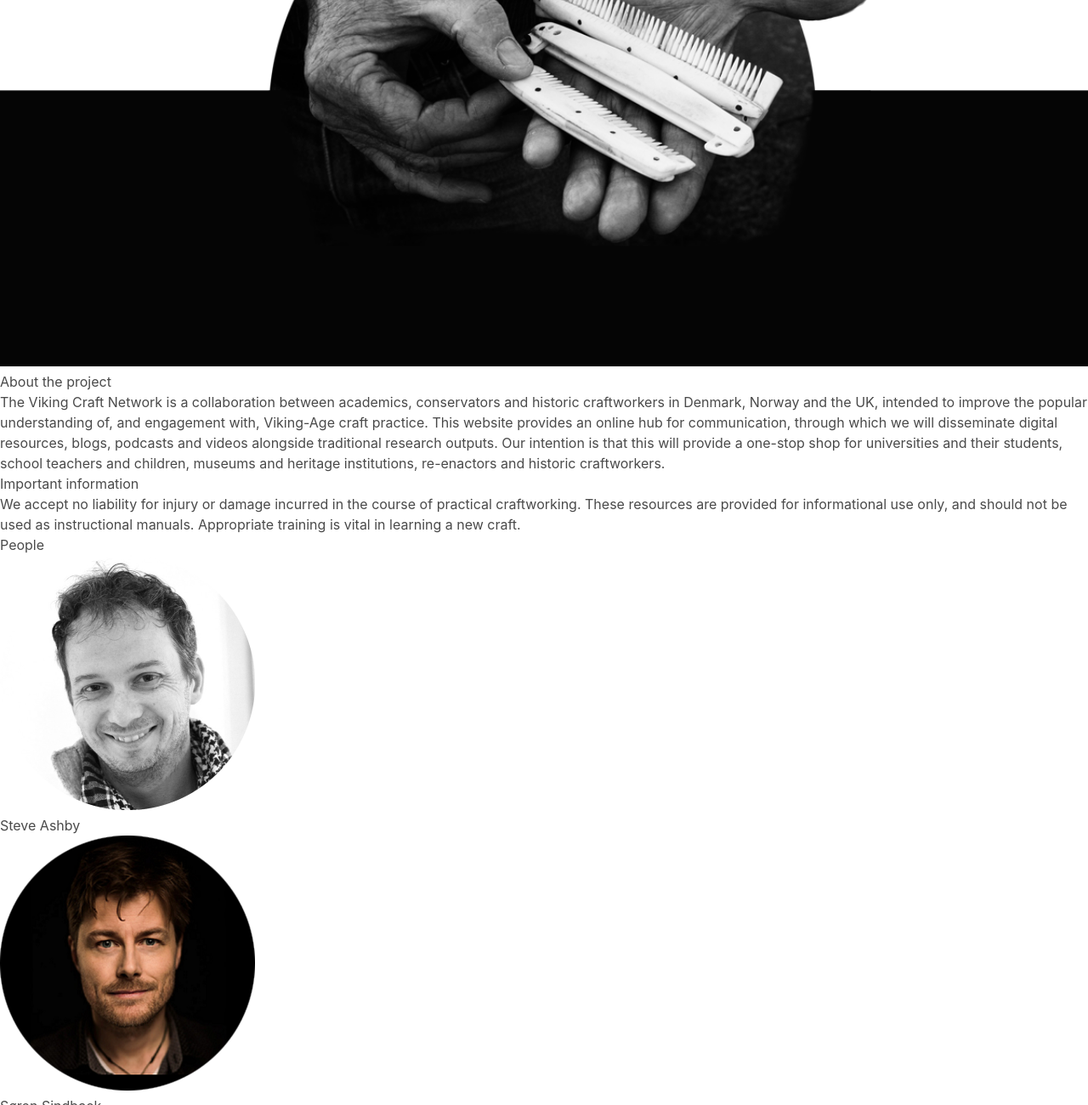
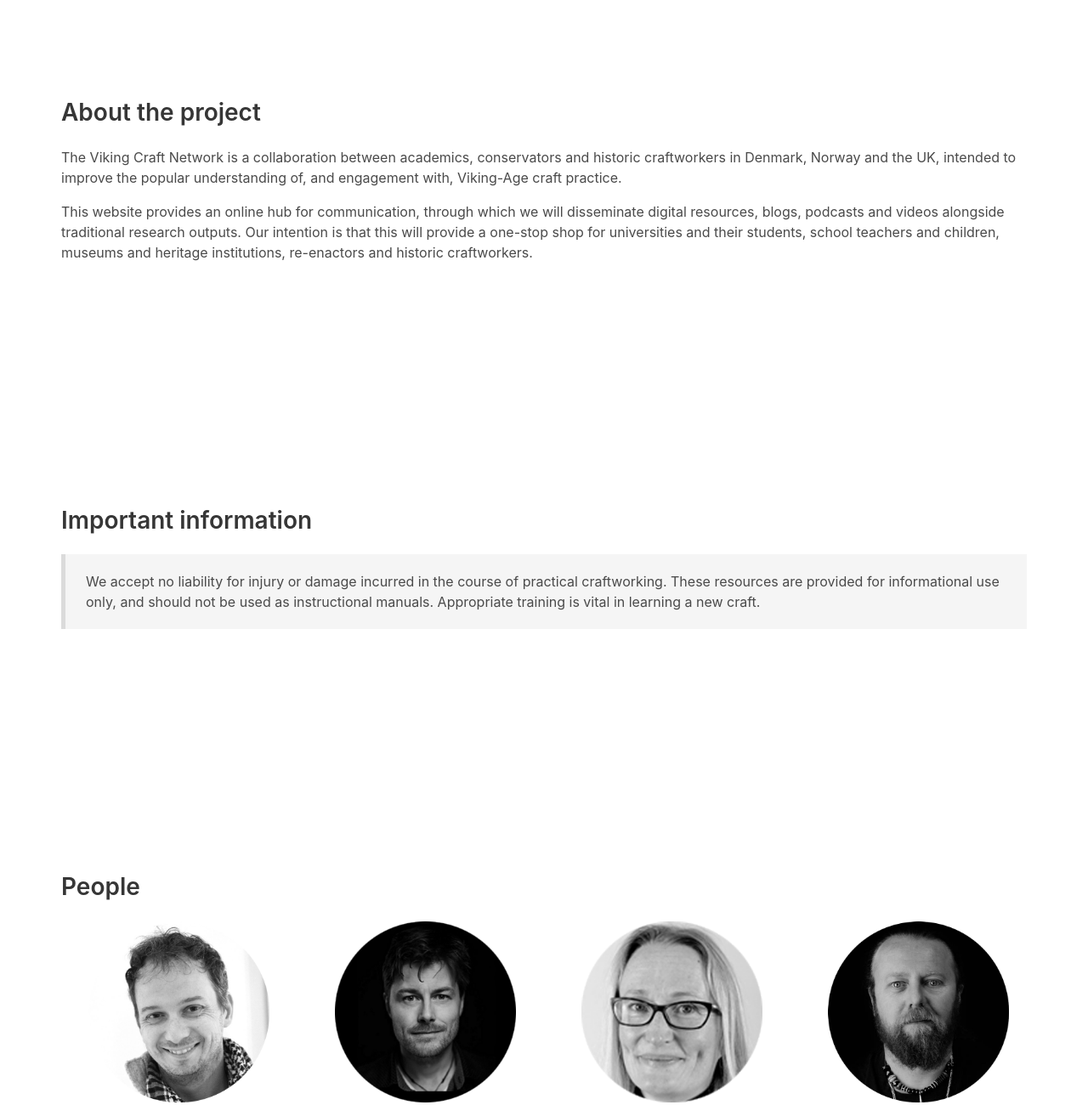
Before and after one commit to neilgevaux/viking-craft-network, a plain HTML site: page index.html in a window 1280 px wide. Shown: the part 1500-2800 px from the top of the page at 85% size. Drawn offline with nearby package versions, Linux system fonts and the light colour scheme.

Commit message:
Add new layout for homepage

```diff
--- /dev/null
+++ b/css/modifiers.css
@@ -0,0 +1,26 @@
+.hero {
+  background-image: url("../img/intro/hero-01-filter.jpg");
+  background-position: center;
+  background-repeat: no-repeat;
+  background-size: cover;
+}
+
+.navbar {
+  background: rgba(0, 0, 0, 0.9) !important;
+}
+
+.navbar a {
+  color: #ffffff;
+}
+
+/* .navbar a:hover {
+  background: blue;
+} */
+.people {
+  text-align: center;
+}
+.bw {
+  -webkit-filter: grayscale(100%); /* Safari 6.0 - 9.0 */
+  filter: grayscale(100%);
+  width: 80%;
+}
--- a/index.html
+++ b/index.html
@@ -18,7 +18,7 @@
       rel="stylesheet"
       href="https://cdn.jsdelivr.net/npm/bulma@0.9.4/css/bulma.min.css"
     />
-
+    <link rel="stylesheet" href="css/modifiers.css" />
     <!-- <link rel="stylesheet" href="css/normalize.css" />
     <link rel="stylesheet" href="css/main.css" />
     <link rel="stylesheet" href="css/vcn-styles.css" />
@@ -38,9 +38,7 @@
   </head>
 
   <body>
-    <header></header>
-
-    <section class="hero is-primary is-medium">
+    <section class="hero">
       <!-- Hero head: will stick at the top -->
       <div class="hero-head">
         <nav class="navbar" role="navigation" aria-label="main navigation">
@@ -79,14 +77,14 @@
           </div>
 
           <div class="navbar-end">
-            <div class="navbar-item">
+            <!-- <div class="navbar-item">
               <div class="buttons">
                 <a class="button is-primary">
                   <strong>Sign up</strong>
                 </a>
                 <a class="button is-light"> Log in </a>
               </div>
-            </div>
+            </div> -->
           </div>
         </nav>
       </div>
@@ -94,8 +92,12 @@
       <!-- Hero content: will be in the middle -->
       <div class="hero-body">
         <div class="container has-text-centered">
-          <p class="title">Title</p>
-          <p class="subtitle">Subtitle</p>
+          <img
+            class="brand-logo fade-in"
+            src="img/logos/logo-white.png"
+            alt="Viking Craft Network logo"
+            width="30%"
+          />
         </div>
       </div>
 
@@ -104,30 +106,7 @@
         <nav class="tabs">
           <div class="container">
             <ul>
-              <li class="is-active"><a>Overview</a></li>
-              <li><a>Modifiers</a></li>
-              <li><a>Grid</a></li>
-              <li><a>Elements</a></li>
-              <li><a>Components</a></li>
-              <li><a>Layout</a></li>
-            </ul>
-          </div>
-        </nav>
-      </div>
-    </section>
-
-    <div id="wrapper">
-      <section id="intro">
-        <div class="title-overlay">
-          <div class="titles">
-            <img
-              class="brand-logo fade-in"
-              src="img/logos/logo-white.png"
-              alt="Viking Craft Network logo"
-            />
-          </div>
-          <div class="share-buttons fade-in">
-            <!-- Social media buttons class -->
+              <li>
                 <a
                   class="fb"
                   href=""
@@ -135,6 +114,8 @@
                   target="_blank"
                   ><span class="fa fa-facebook fa-fw" aria-hidden="true"></span
                 ></a>
+              </li>
+              <li>
                 <a
                   class="twitter"
                   href=""
@@ -142,6 +123,8 @@
                   title="Viking Craft Network Facebook Twitter"
                   ><span class="fa fa-twitter fa-fw" aria-hidden="true"></span
                 ></a>
+              </li>
+              <li>
                 <a
                   class="youtube"
                   href=""
@@ -149,143 +132,142 @@
                   title="Viking Craft Network Facebook YouTube"
                   ><span class="fa fa-youtube fa-fw" aria-hidden="true"></span
                 ></a>
+              </li>
+            </ul>
           </div>
+        </nav>
       </div>
-
-        <!-- End social media buttons class -->
     </section>
 
+    <div class="share-buttons fade-in">
+      <!-- Social media buttons class -->
+    </div>
     <!--Section one-->
-      <section class="homepage-section one">
-        <div class="section-title-container">
-          <h1 class="section-title">Welcome to the Viking Craft Network</h1>
-        </div>
-        <div>
+    <section class="section is-medium">
+      <div class="content">
+        <h1 class="title is-one">Welcome to the Viking Craft Network</h1>
+
         <p>
           Here you will find up-to-date information on Viking-age crafts as it
           emerges from our research, and reliable, easy-to-follow resources.
         </p>
         <p>
-            The project emerges from a collaboration between archaeologists at
-            the universities of York, Aarhus, and Oslo, and experienced historic
+          The project emerges from a collaboration between archaeologists at the
+          universities of York, Aarhus, and Oslo, and experienced historic
           craftspeople.
         </p>
         <p>
           The aim is to provide a way into the field via resources and
-            information that can be relied upon for their accuracy and rigour.
-            Our resources should be helpful in teaching from KS2 (Vikings) up to
-            postgraduate degrees, and will be of use to anyone with an interest
-            in learning more about these crafts.
+          information that can be relied upon for their accuracy and rigour. Our
+          resources should be helpful in teaching from KS2 (Vikings) up to
+          postgraduate degrees, and will be of use to anyone with an interest in
+          learning more about these crafts.
         </p>
       </div>
     </section>
 
-      <!-- Hands with comb-->
+    <figure class="image">
       <img
         src="img/intro/hands-of-the-maker-optimised.png"
         alt="Hands holding a Viking comb"
         width="100%"
       />
+    </figure>
 
     <!--Section two-->
-      <section class="homepage-section two">
-        <!-- <div class="slide-up">
-  <img src="img/intro/hands-of-the-maker-12.png" alt="">
--->
-
-        <div class="section-title-container">
-          <h2 class="section-title-light">About the project</h2>
-        </div>
-        <div>
-          <p class="light-color">
+    <section class="section is-medium">
+      <div class="content">
+        <h2 class="subtitle">About the project</h2>
+        <p>
           The Viking Craft Network is a collaboration between academics,
-            conservators and historic craftworkers in Denmark, Norway and the
-            UK, intended to improve the popular understanding of, and engagement
-            with, Viking-Age craft practice. This website provides an online hub
-            for communication, through which we will disseminate digital
-            resources, blogs, podcasts and videos alongside traditional research
-            outputs. Our intention is that this will provide a one-stop shop for
-            universities and their students, school teachers and children,
-            museums and heritage institutions, re-enactors and historic
-            craftworkers.
+          conservators and historic craftworkers in Denmark, Norway and the UK,
+          intended to improve the popular understanding of, and engagement with,
+          Viking-Age craft practice.
+        </p>
+        <p>
+          This website provides an online hub for communication, through which
+          we will disseminate digital resources, blogs, podcasts and videos
+          alongside traditional research outputs. Our intention is that this
+          will provide a one-stop shop for universities and their students,
+          school teachers and children, museums and heritage institutions,
+          re-enactors and historic craftworkers.
         </p>
       </div>
     </section>
 
     <!--Section three-->
-      <section class="homepage-section three">
-        <div class="section-title-container">
-          <h2 class="section-title">Important information</h2>
-        </div>
-        <div>
-          <p>
-            We accept no liability for injury or damage incurred in the course
-            of practical craftworking. These resources are provided for
-            informational use only, and should not be used as instructional
-            manuals. Appropriate training is vital in learning a new craft.
-          </p>
+    <section class="section is-medium">
+      <div class="content">
+        <h2 class="subtitle">Important information</h2>
+        <blockquote>
+          We accept no liability for injury or damage incurred in the course of
+          practical craftworking. These resources are provided for informational
+          use only, and should not be used as instructional manuals. Appropriate
+          training is vital in learning a new craft.
+        </blockquote>
       </div>
     </section>
 
-      <section class="homepage-section people">
-        <div class="section-title-container">
-          <h2 class="section-title">People</h2>
-        </div>
-        <div class="flex-content">
-          <div>
-            <figure class="mugshot">
+    <section class="section is-medium">
+      <div class="content">
+        <h2 class="title">People</h2>
+        <div class="people">
+          <div class="columns">
+            <div class="column">
+              <figure class="image bw">
                 <img
                   src="img/people/steve-ashby.png"
-                class="responsive"
                   alt="Steve Ashby"
                   width="300"
                   height="300"
                 />
-              <figcaption class="mugshot-caption">Steve Ashby</figcaption>
+                <figcaption>Steve Ashby</figcaption>
               </figure>
             </div>
-          <div>
-            <figure class="mugshot">
+            <div class="column">
+              <figure class="image bw">
                 <img
                   src="img/people/soren-sindbaek.png"
-                class="responsive"
                   alt="S&#248;ren Sindbaek"
                   width="300"
                   height="300"
                 />
-              <figcaption class="mugshot-caption">
-                S&#248;ren Sindbaek
-              </figcaption>
+                <figcaption>S&#248;ren Sindbaek</figcaption>
               </figure>
             </div>
-          <div>
-            <figure class="mugshot">
+            <div class="column">
+              <figure class="image bw">
                 <img
                   src="img/people/unn-pedersen.png"
-                class="responsive"
                   alt="Unn Pedersen"
                   width="300"
                   height="300"
                 />
-              <figcaption class="mugshot-caption">Unn Pedersen</figcaption>
+                <figcaption>Unn Pedersen</figcaption>
               </figure>
             </div>
-          <div>
-            <figure class="mugshot">
+            <div class="column">
+              <figure class="image bw">
                 <img
                   src="img/people/jim-glazzard.png"
-                class="responsive"
                   alt="Jim Glazzard"
                   width="300"
                   height="300"
                 />
-              <figcaption class="mugshot-caption">Jim Glazzard</figcaption>
+                <figcaption>Jim Glazzard</figcaption>
               </figure>
             </div>
           </div>
+        </div>
+      </div>
     </section>
-      <section id="contact"></section>
-      <footer>
+
+    <!-- <section class="section is-medium">
+      <h2 class="title">Contact</h2>
+    </section> -->
+
+    <footer class="footer">
+      <div class="content has-text-centered">
         <h3>
           The Viking Craft Network &copy;
           <script>
@@ -293,16 +275,11 @@
           </script>
         </h3>
         <p>
-          <a class="footer" href="accessibility-statement.html"
-            >Accessibility statement</a
-          >
+          <a href="accessibility-statement.html">Accessibility statement</a>
         </p>
+      </div>
     </footer>
-    </div>
-    <!-- End wrapper div -->
 
-    <script src="js/vendor/modernizr-3.11.2.min.js"></script>
-    <script src="js/plugins.js"></script>
     <script src="js/main.js"></script>
   </body>
 </html>
```
Lines whose indentation alone changed are shown as unchanged.
